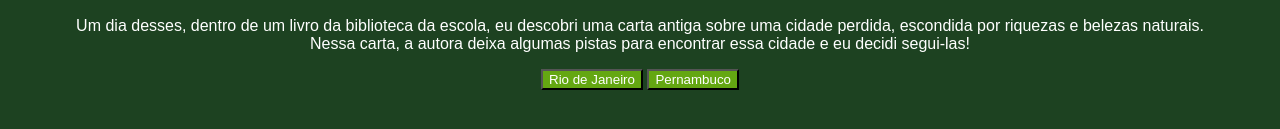
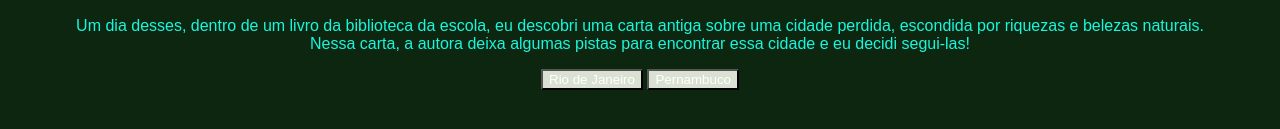
Before and after one commit to ADM0980/Aventura-na-amazonia, a plain HTML site: page index.html in a window 1280 px wide. Shown: the part 457-586 px from the top of the page. Drawn offline with Linux system fonts and the light colour scheme; files whose address does not match are found by name; a web font is replaced by a local one.

Commit message:
Add Files

```diff
--- a/style.css
+++ b/style.css
@@ -1,6 +1,6 @@
 body {
-    background-color: #1D4221;
-    color: white;
+    background-color: #0d2610;
+    color: rgb(26, 246, 220);
     font-family: "Bai Jamjuree", sans-serif;
     display: flex;
     justify-content: center;
@@ -10,7 +10,7 @@ body {
 }
 
 button {
-    background-color: #64A712;
+    background-color: #dae0d2;
     color: white;
     font-family: "Bai Jamjuree", sans-serif;
 }
```
Also changed, not shown: img/cenario-passo11-cidade-perdida.png (renamed from cenario-passo11-cidade-perdida.png), img/cenario-passo4-voltar-casa.png (renamed from cenario-passo4-voltar-casa.png), 2 other files.
